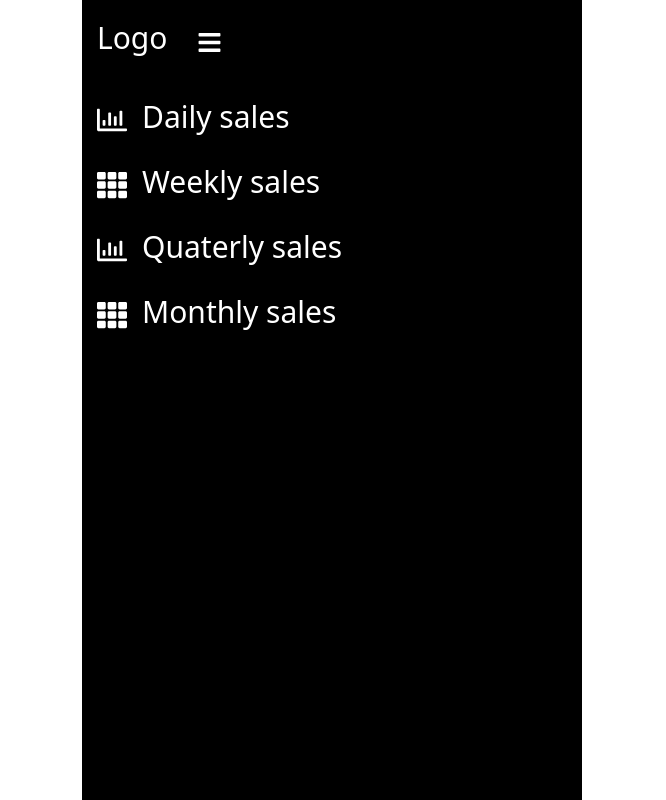
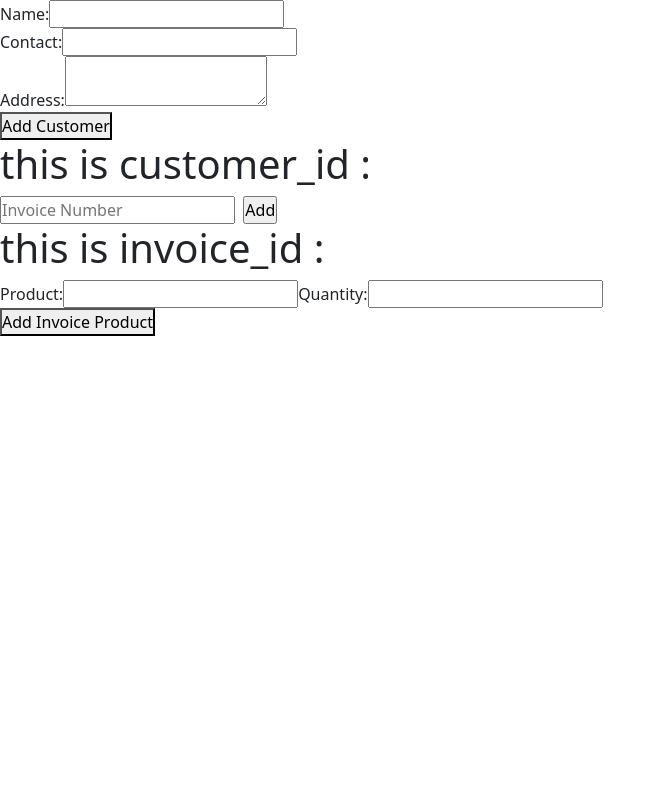
Before and after one commit to prosenjeetshil/Billing_market_project, a React (Create React App) app in the folder billing_market_frontend/: page /billing in a window 1280 px wide. Shown: the whole page, without its empty margins (0-666 px from the left). Built offline with nearby package versions, Linux system fonts and the light colour scheme.

Commit message:
feat: billing component

```diff
--- a/billing_market_frontend/src/App.js
+++ b/billing_market_frontend/src/App.js
@@ -6,20 +6,22 @@ import Quaterly_sales from './Components/Sales_components/Quaterly_sales';
 import Weeklysales from './Components/Sales_components/Weeklysales';
 import Sidebar from "./Components/Sidebar";
 import {BrowserRouter,Routes,Route} from 'react-router-dom'
+import BillingComponent from './Components/Sales_components/BillingComponent/BillingComponent';
 
 function App() {
   return (
 
     <>
     <BrowserRouter>
-    <Sidebar>
+    {/* <Sidebar> */}
     <Routes>
       <Route path='/Daily_Sales' element={<Daily_sales/>}/>
       <Route path='/Monthly_Sales' element={<Monthly_sales/>}/>
       <Route path='/Quaterly_Sales' element={<Quaterly_sales/>}/>
       <Route path='/Weekly_Sales' element={<Weeklysales/>}/>
+      <Route path='/billing' element={<BillingComponent/>}/>
     </Routes>
-    </Sidebar>
+    {/* </Sidebar> */}
     </BrowserRouter>
 
     </>
--- /dev/null
+++ b/billing_market_frontend/src/Components/Sales_components/BillingComponent/BillingComponent.js
@@ -0,0 +1,12 @@
+import React from 'react'
+import CreateCustomerComponent from './CreateCustomerComponent'
+
+export default function BillingComponent() {
+  return (
+    <>
+        <div>
+            <CreateCustomerComponent/>
+        </div>
+    </>
+  )
+}
--- /dev/null
+++ b/billing_market_frontend/src/Components/Sales_components/BillingComponent/CreateCustomerComponent.js
@@ -0,0 +1,62 @@
+import React, { useState } from 'react';
+import axios from 'axios';
+import InvoiceComponent from './InvoiceComponent';
+
+export default function CreateCustomerComponent() {
+  const [customer, setCustomer] = useState({
+    customer_name: '',
+    customer_contact: '',
+    customer_address: '',
+  });
+
+  const [customerId, setCustomerId] = useState();
+
+  const handleInputChange = (event) => {
+    const { name, value } = event.target;
+    setCustomer({ ...customer, [name]: value });
+  };
+
+  const handleSubmit = (event) => {
+    event.preventDefault();
+    axios
+      .post('http://127.0.0.1:8000/api/customer/', customer)
+      .then((response) => {
+        console.log(response.data);
+        alert('Customer added successfully!');
+        setCustomerId(response.data.customer_id)
+        setCustomer({
+          customer_name: '',
+          customer_contact: '',
+          customer_address: '',
+        });
+      })
+      .catch((error) => {
+        console.error(error);
+        alert('Error adding customer. Please try again later.');
+      });
+  };
+
+  return (
+    <div>
+      <form onSubmit={handleSubmit}>
+        <div>
+          <label htmlFor="customer_name">Name:</label>
+          <input type="text" id="customer_name" name="customer_name" value={customer.customer_name} onChange={handleInputChange}/>
+        </div>
+        <div>
+          <label htmlFor="customer_contact">Contact:</label>
+          <input type="tel" id="customer_contact" name="customer_contact" value={customer.customer_contact} onChange={handleInputChange} required/>
+        </div>
+        <div>
+          <label htmlFor="customer_address">Address:</label>
+          <textarea id="customer_address" name="customer_address" value={customer.customer_address} onChange={handleInputChange} />
+        </div>
+        <button type="submit">Add Customer</button>
+      </form>
+      <div>
+        {/* passing data using props */}
+        <InvoiceComponent customerId={customerId}/>
+      </div>
+    </div>
+  );
+}
--- /dev/null
+++ b/billing_market_frontend/src/Components/Sales_components/BillingComponent/InvoiceComponent.js
@@ -0,0 +1,39 @@
+import React, { useState } from 'react';
+import { useForm } from 'react-hook-form';
+import axios from 'axios';
+import InvoiceProductComponent from './InvoiceProductComponent';
+
+export default function InvoiceComponent(props) {
+  const { register, handleSubmit } = useForm();
+  const [invoiceId, setInvoiceId] = useState();
+
+  const onSubmit = (data) => {
+    const invoiceData = {
+      invoice_number: data.invoice_number,
+      customer: props.customerId,
+    };
+    axios.post('http://127.0.0.1:8000/api/invoice/', invoiceData)
+      .then((response) => {
+        console.log(response.data);
+        alert('invoice added successfully!');
+        setInvoiceId(response.data.invoice_id)
+      })
+      .catch((error) => {
+        console.log(error);
+      });
+  };
+
+  return (
+    <div>
+      <h1>this is customer_id : {props.customerId}</h1>
+      <form onSubmit={handleSubmit(onSubmit)}>
+      <input type="number" placeholder="Invoice Number" {...register('invoice_number')} /> &nbsp;
+      <input type="submit" value="Add" />
+      </form>
+      <div>
+         {/* passing data using props */}
+        <InvoiceProductComponent invoiceId={invoiceId} />
+      </div>
+    </div>
+  )
+}
--- /dev/null
+++ b/billing_market_frontend/src/Components/Sales_components/BillingComponent/InvoiceProductComponent.js
@@ -0,0 +1,39 @@
+import React, { useState } from 'react';
+import axios from 'axios';
+
+const InvoiceProductComponent = ({ invoiceId }) => {
+  const [productId, setProductId] = useState('');
+  const [quantity, setQuantity] = useState('');
+
+  const handleSubmit = async (e) => {
+    e.preventDefault();
+
+    try {
+      await axios.post('http://127.0.0.1:8000/api/invpro/', {
+        invoice: invoiceId,
+        product_invoice: productId,
+        invoice_product_quantity: quantity,
+      });
+      alert('Invoice product created successfully!');
+      setProductId('');
+      setQuantity('');
+    } catch (err) {
+      console.error(err);
+      alert('Error creating invoice product!');
+    }
+  };
+
+  return (
+    <form onSubmit={handleSubmit}>
+      <h1>this is invoice_id : {invoiceId}</h1>
+      <label htmlFor='product_id'>Product:</label>
+      <input id='product_id' type="text" value={productId} onChange={(e) => setProductId(e.target.value)}/>
+      <label htmlFor='invoice_product_quantity'>Quantity:</label>
+      <input id='invoice_product_quantity'type="number" value={quantity} onChange={(e) => setQuantity(e.target.value)}/>
+      <br/>
+      <button type="submit">Add Invoice Product</button>
+    </form>
+  );
+};
+
+export default InvoiceProductComponent;
```
